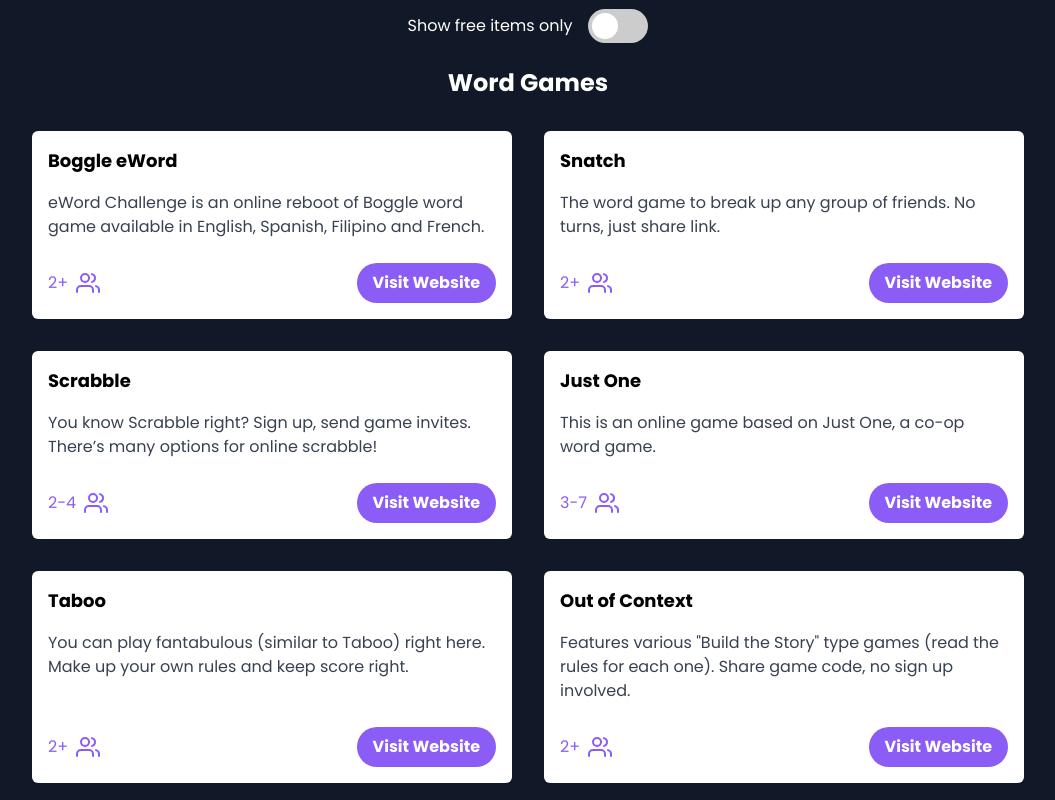
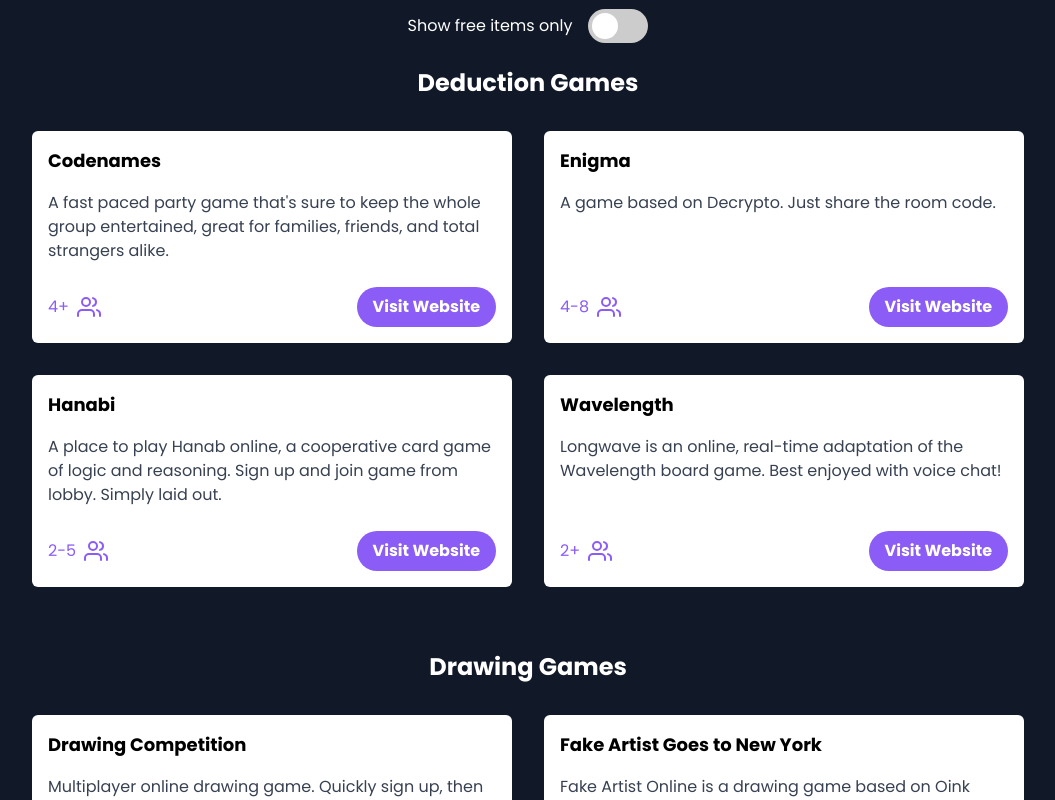
Before and after one commit to fu4303/twan-party, a React (Create React App) app: page / in a window 1280 px wide. Shown: the part 320-1120 px from the top of the page, without its empty margins (112-1167 px from the left). Built offline with nearby package versions, Linux system fonts and the light colour scheme.

Commit message:
add alphabetic sorting for categories and items in categories

```diff
--- a/src/App.js
+++ b/src/App.js
@@ -8,7 +8,7 @@
 });
 
 const Item = (props) => {
-  const { item } = props;
+  let { item } = props;
 
   return (
     <article className="bg-white rounded-md p-4 flex flex-col">
@@ -28,6 +28,15 @@
   );
 };
 
+const Items = (props) => {
+  let { items } = props;
+  items = items.sort((a, b) => a.title.localeCompare(b.title));
+
+  return items.map((item, i) => {
+    return <Item item={item} key={i} />;
+  });
+};
+
 const Category = (props) => {
   const { category } = props;
 
@@ -35,16 +44,15 @@
     <section className="mb-16">
       <h2 className="text-white text-center text-2xl font-bold mb-8">{category.name}</h2>
       <div className="grid grid-cols-1 gap-8 md:grid-cols-2">
-        {category.items.map((item, i) => {
-          return <Item item={item} key={i} />;
-        })}
+        <Items items={category.items} />
       </div>
     </section>
   );
 };
 
 const Categories = (props) => {
-  const { categories } = props;
+  let { categories } = props;
+  categories = categories.sort((a, b) => a.name.localeCompare(b.name));
 
   return categories.map((category, i) => {
     return <Category category={category} key={i} />;
```
Also changed, not shown: 1 other file (tests, documents, lock files or other folders).
